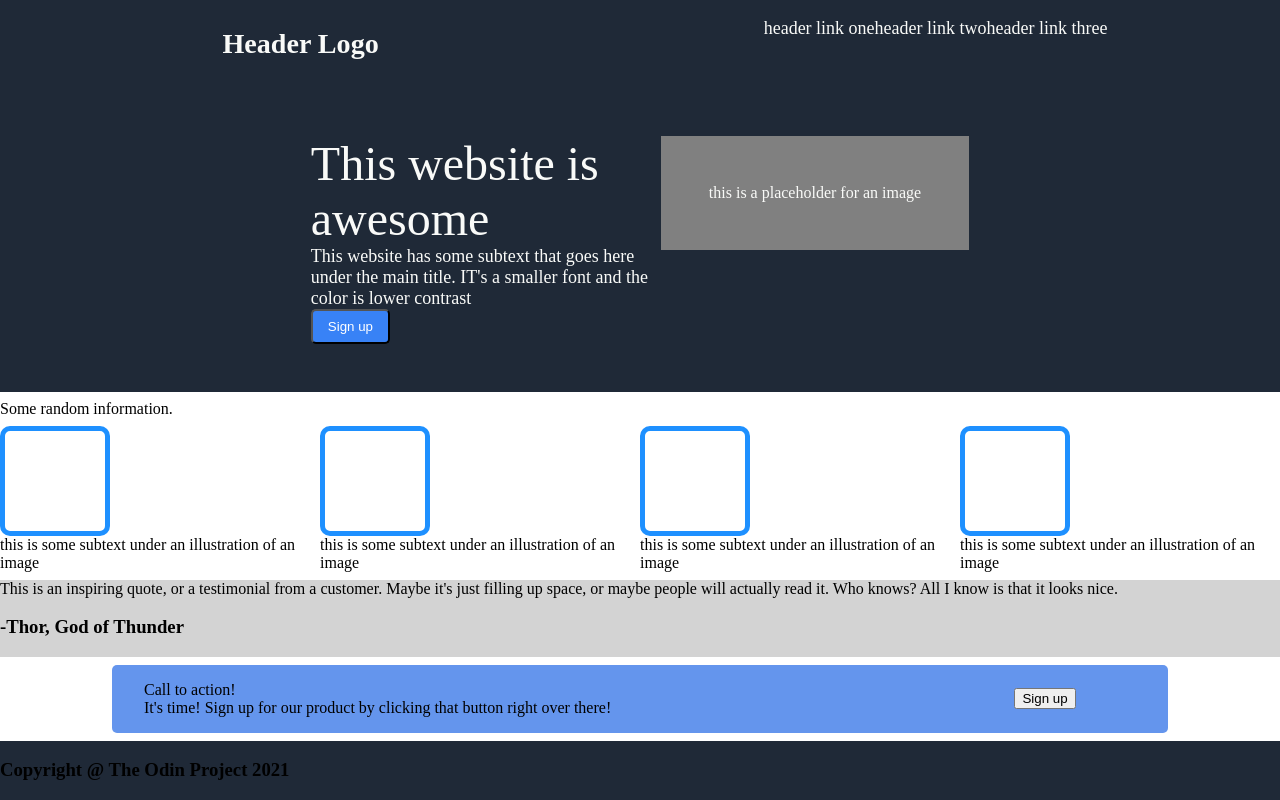
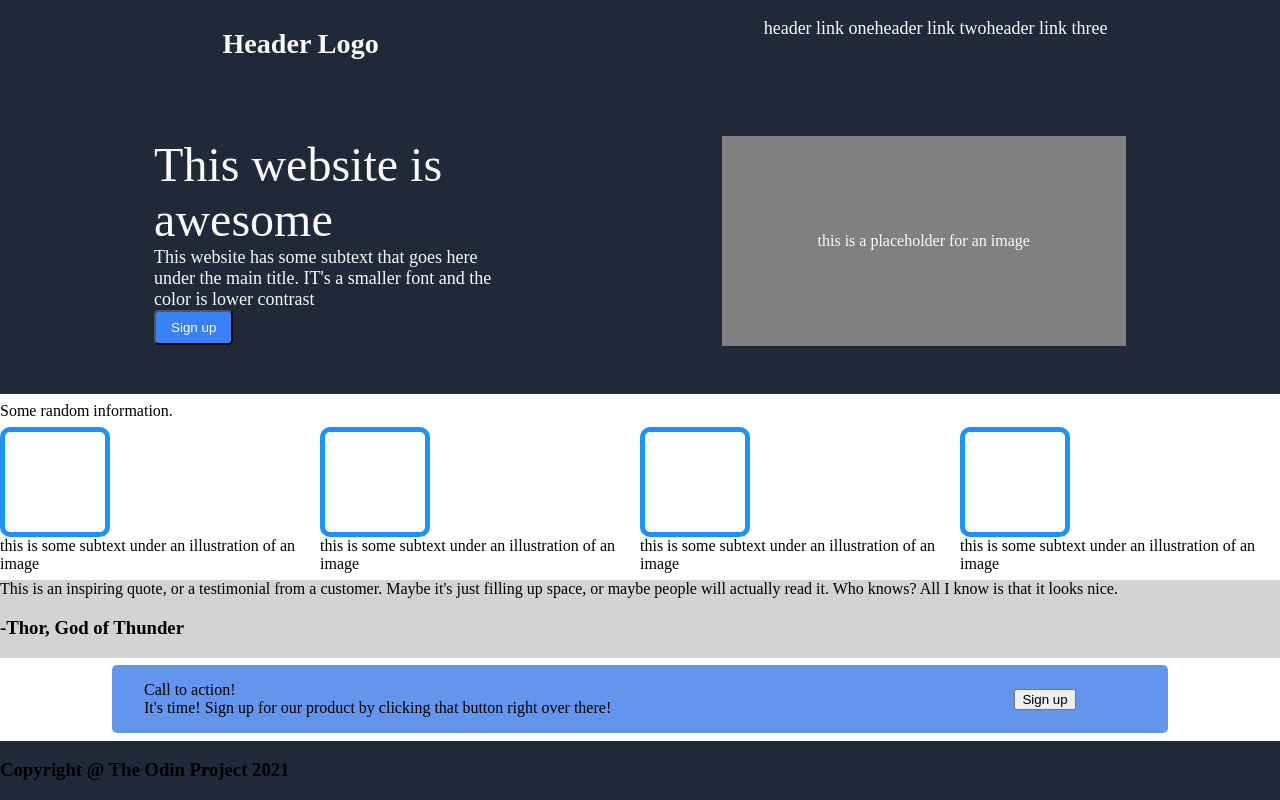
Before and after one commit to NolandWBrown/landing-page, a plain HTML site: page index.html in a window 1280 px wide. Drawn offline with Linux system fonts and the light colour scheme.

Commit message:
work on titlecard

```diff
--- a/style.css
+++ b/style.css
@@ -34,7 +34,7 @@ ul {
 
 .titlecontainer {
     display: flex;
-    justify-content: center;
+    justify-content: space-evenly;
     background-color: #1F2937;
 }
 
@@ -43,17 +43,21 @@ ul {
     background-color: #1F2937;
     color: #F9FAF8;
     align-items: center;
-    justify-content: center;
+    justify-content: space-around;
     padding: 3em;
 
 }
 .wordcard {
 }
 
+.imagecard {
+}
+
 .imagepara {
     display: flex;
     justify-content: center;
     background-color: grey;
+    padding: 3em;
 }
 
 .maintitletext {
```
